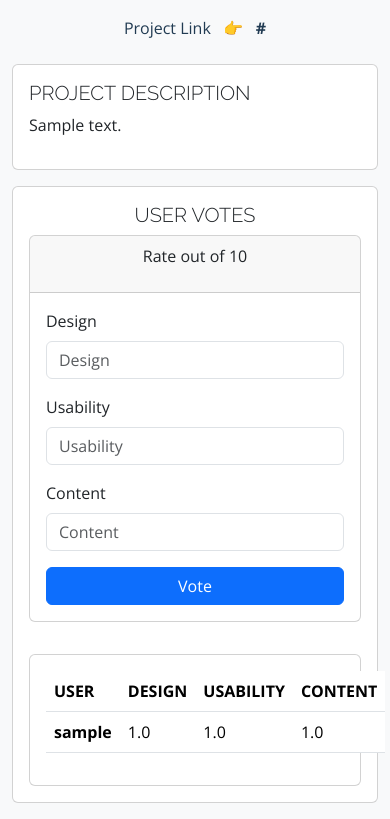
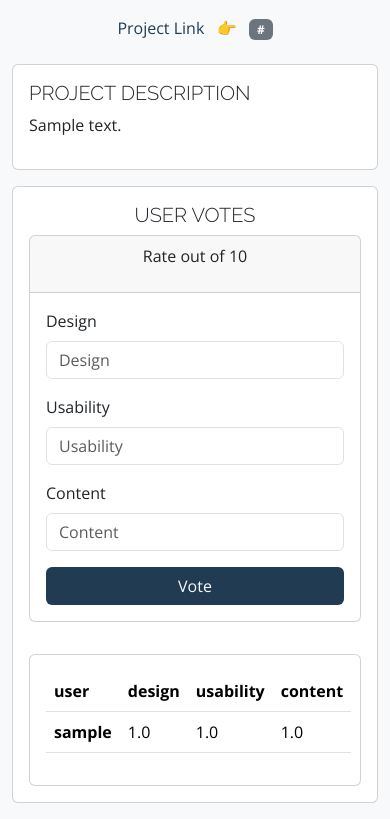
Before and after one commit to Edu58/Django-Awwards-Clone, a Django app: page /vote/1 in a window 390 px wide. Shown: the part 463-1282 px from the top of the page. Run offline with Django 4.2, Linux system fonts and the light colour scheme; tables that the repository leaves empty hold one stand-in row (values such as "Sample post"); grey boxes marked "Sample" are stand-in pictures; some libraries are stand-ins or nearby versions.

```diff
--- a/static/css/vote.css
+++ b/static/css/vote.css
@@ -13,7 +13,16 @@
     color: #213b52;
 }
 
+#btn-vote {
+    background-color: #213b52;
+}
+
+#btn-vote:hover {
+    background-color: #fdc134;
+}
+
 @media screen and (max-width: 767px) {
+
     .user-votes .card-body h5 {
         text-align: center;
     }
--- a/templates/vote.html
+++ b/templates/vote.html
@@ -16,7 +16,7 @@
             </span>&nbsp;from&nbsp;
             <span class="fw-bold">
                 {{ project.user.profile.country|title }} &nbsp;
-                <span class="fw-light">
+                <span class="fw-light" id="time-created-in-voting">
                     {{ project.created_at|timesince }} ago
                 </span>
             </span>
@@ -33,7 +33,8 @@
         {% if project.link %}
         <div class="text-center mt-3">
             <a href="{{ project.link }}" target="_blank" rel="noopener noreferrer" class="fw-bold" id="live-link"><span
-                    class="fw-light">Project Link</span> &nbsp; 👉 &nbsp; {{ project.link }}</a>
+                    class="fw-light">Project Link</span> &nbsp; 👉 &nbsp; <span
+                        class="badge bg-secondary">{{ project.link }}</span></a>
         </div>
         {% endif %}
 
@@ -61,10 +62,10 @@
                             <table class="table">
                                 <thead>
                                     <tr>
-                                        <th scope="col">USER</th>
-                                        <th scope="col">DESIGN</th>
-                                        <th scope="col">USABILITY</th>
-                                        <th scope="col">CONTENT</th>
+                                        <th scope="col">user</th>
+                                        <th scope="col">design</th>
+                                        <th scope="col">usability</th>
+                                        <th scope="col">content</th>
                                     </tr>
                                 </thead>
                                 <tbody>
@@ -94,7 +95,7 @@
 
                             {% bootstrap_form form layout='floating' %}
 
-                            <button class="btn btn-primary w-100">Vote</button>
+                            <button class="btn text-light w-100" id="btn-vote">Vote</button>
                         </form>
                     </div>
                 </div>
@@ -102,9 +103,4 @@
         </div>
     </div>
 </section>
-
-{% block scripts %}
-{% bootstrap_javascript %}
-<script src="{% static 'js/vote.js' %}"></script>
-{% endblock scripts %}
 {% endblock content %}
```
Also changed, not shown: static/js/vote.js (deleted).
